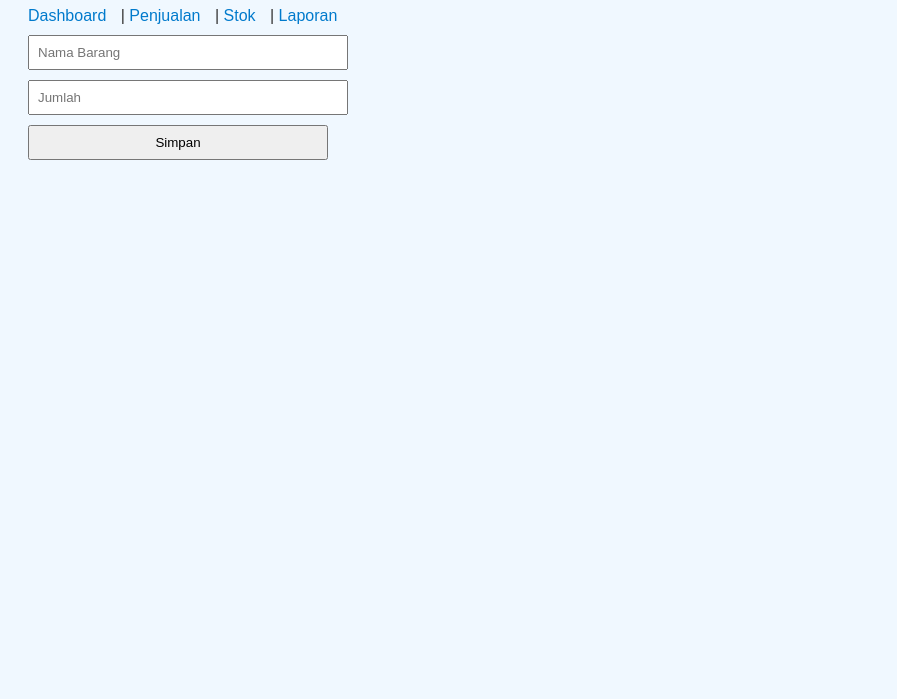
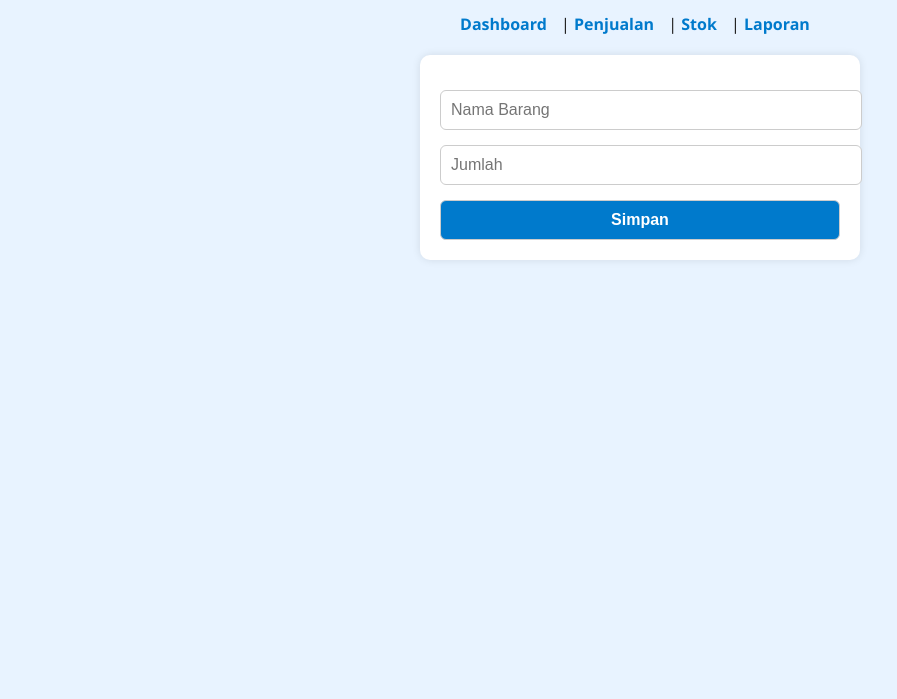
Before and after one commit to HUSHPROJECT89/Pembukuan-To, a plain HTML site: page pembelian.html in a window 1280 px wide. Shown: the part 101-800 px from the top of the page, without its empty margins (0-897 px from the left). Drawn offline with Linux system fonts and the light colour scheme.

Commit message:
perubahan

```diff
--- a/script.js
+++ b/script.js
@@ -17,8 +17,11 @@ document.addEventListener("DOMContentLoaded", () => {
       const transaksi = getData("transaksi");
 
       let barangAda = stok.find(item => item.nama === barang);
-      if (barangAda) barangAda.jumlah -= jumlah;
-      else stok.push({ nama: barang, jumlah: 0 });
+      if (barangAda) {
+  barangAda.jumlah += jumlah;
+} else {
+  stok.push({ nama: barang, jumlah }); // ini dia! langsung pakai jumlah
+}
 
       transaksi.push({ barang, jumlah, harga, jenis: "penjualan", waktu: new Date().toISOString() });
 
--- a/style.css
+++ b/style.css
@@ -1,18 +1,56 @@
 body {
-  font-family: sans-serif;
-  background-color: #f0f8ff;
-  color: #333;
-  padding: 20px;
+  font-family: 'Segoe UI', sans-serif;
+  background-color: #e8f3ff;
+  color: #222;
+  margin: 0;
+  padding: 0;
+  display: flex;
+  flex-direction: column;
+  align-items: center;
 }
+
+h1 {
+  margin-top: 30px;
+  color: #007acc;
+}
+
+nav {
+  margin: 20px;
+}
+
 nav a {
   margin-right: 10px;
   color: #007acc;
   text-decoration: none;
+  font-weight: bold;
 }
+
+form {
+  background-color: white;
+  padding: 20px;
+  border-radius: 10px;
+  box-shadow: 0 0 8px rgba(0,0,0,0.1);
+  width: 100%;
+  max-width: 400px;
+}
+
 input, button {
   display: block;
-  margin-top: 10px;
-  padding: 8px;
+  margin-top: 15px;
+  padding: 10px;
   width: 100%;
-  max-width: 300px;
+  border: 1px solid #ccc;
+  border-radius: 6px;
+  font-size: 1rem;
 }
+
+button {
+  background-color: #007acc;
+  color: white;
+  font-weight: bold;
+  cursor: pointer;
+}
+
+button:hover {
+  background-color: #005fa3;
+}
```
